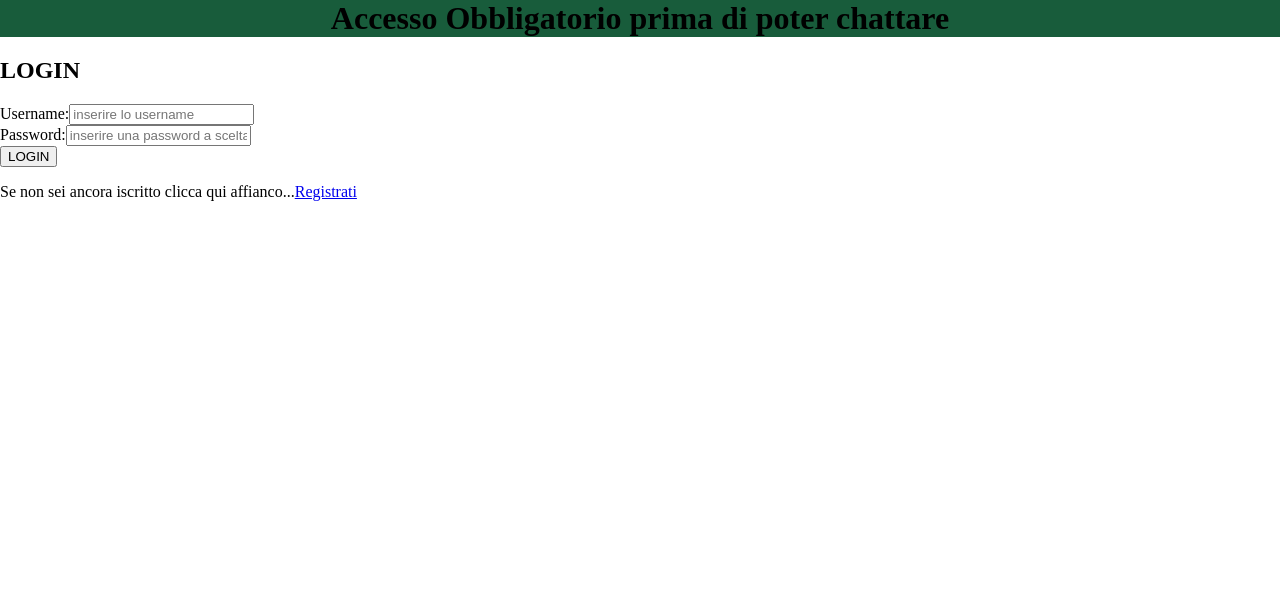
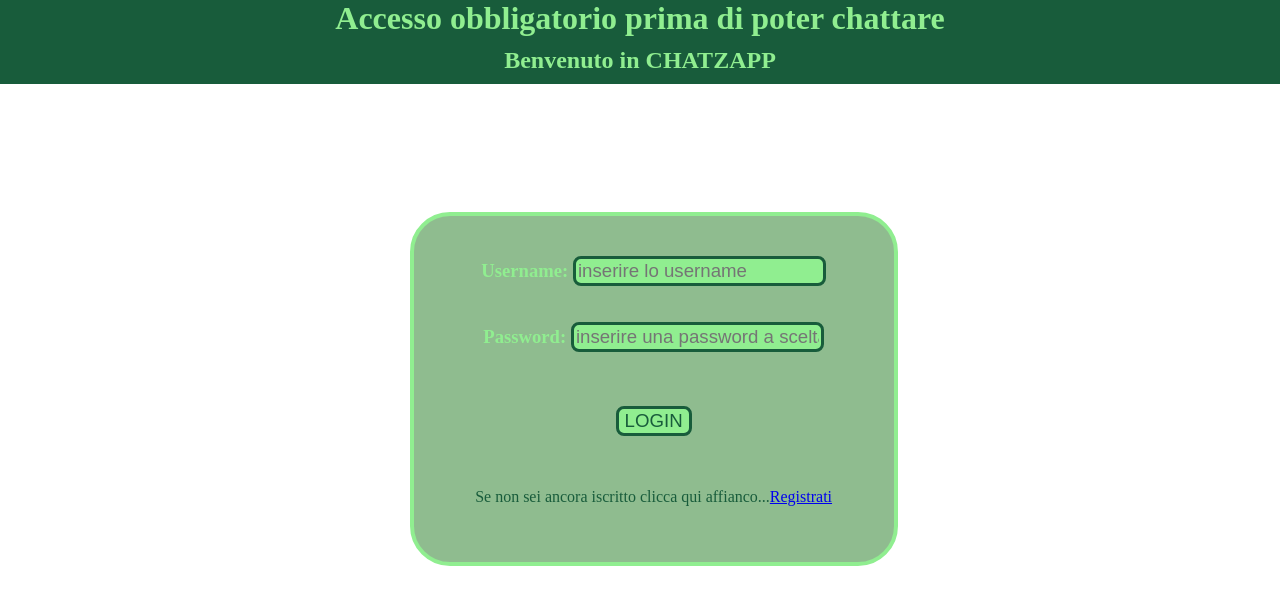
Before and after one commit to DimitrovskiKristijan/chat, a PHP site: page / in a window 1280 px wide. Shown: the top 605 px of the page. Run offline with PHP 8.4, Linux system fonts and the light colour scheme.

Commit message:
PROGETTO FINITO

```diff
--- a/index.html
+++ b/index.html
@@ -9,14 +9,16 @@
 </head>
 <body>
     <header>
-        <h1>Accesso Obbligatorio prima di poter chattare</h1>
+        <h1 style="color: lightgreen;">Accesso obbligatorio prima di poter chattare</h1>
     </header>
     <form action="Login.php" method="POST">
-    <h2>LOGIN</h2>
-        <label for="username">Username:</label><input type="text" name="username" id="username" placeholder="inserire lo username"  required><br>
-        <label for="password">Password:</label><input type="password" name="pwd" id="pwd" placeholder="inserire una password a scelta"  required ><br>
-        <input type="submit" id="btnRegistrati" value="LOGIN"><br>
-      <p>Se non sei ancora iscritto clicca qui affianco...<a href="registrazione.php">Registrati</a></p>
+    <h2 style="padding: 10px; color: lightgreen; text-align: center; background-color: rgb(24, 92, 59); margin: 0; margin-bottom: 10%;">Benvenuto in CHATZAPP</h2>
+    <div class="contenitoreAccesso">
+        <b><label for="username" style="font-size: 14pt; font-style: bold; color: lightgreen;">Username: </label></b><input type="text" name="username" id="username" placeholder="inserire lo username"  required><br><br><br>
+        <b><label for="password" style="font-size: 14pt; font-style: bold; color: lightgreen;">Password: </label></b><input type="password" name="pwd" id="pwd" placeholder="inserire una password a scelta"  required ><br><br><br><br>
+        <input type="submit" id="btnRegistrati" value="LOGIN"><br><br><br>
+      <p style="color: rgb(24, 92, 59);">Se non sei ancora iscritto clicca qui affianco...<a href="registrazione.php">Registrati</a></p>
+    </div>
     </form>
     <footer>
 
--- a/style.css
+++ b/style.css
@@ -96,3 +96,38 @@ margin-bottom: 5px;
     background-color: rgb(103, 255, 103);
     color: white;
 }
+
+.contenitoreAccesso{
+    padding: 40px;
+    border: 4px solid lightgreen;
+    width: 400px;
+    margin-left: 32%;
+    border-radius: 40px;
+    background-color: darkseagreen;
+    text-align: center;
+}
+
+#pwd{
+font-size: 14pt;
+border-radius: 8px;
+font-family: Arial, Helvetica, sans-serif;
+background-color: lightgreen;
+border: 3px solid  rgb(24, 92, 59);
+}
+
+#username{
+    font-size: 14pt;
+    border-radius: 8px;
+    font-family: Arial, Helvetica, sans-serif;
+    background-color: lightgreen;
+    border: 3px solid  rgb(24, 92, 59);
+}
+
+#btnRegistrati{
+    font-size: 14pt;
+    border-radius: 8px;
+    font-family: Arial, Helvetica, sans-serif;
+    background-color: lightgreen;
+    border: 3px solid  rgb(24, 92, 59);
+    color: rgb(24, 92, 59);
+}
```
Also changed, not shown: registrazione.php (+8 -6 lines).
